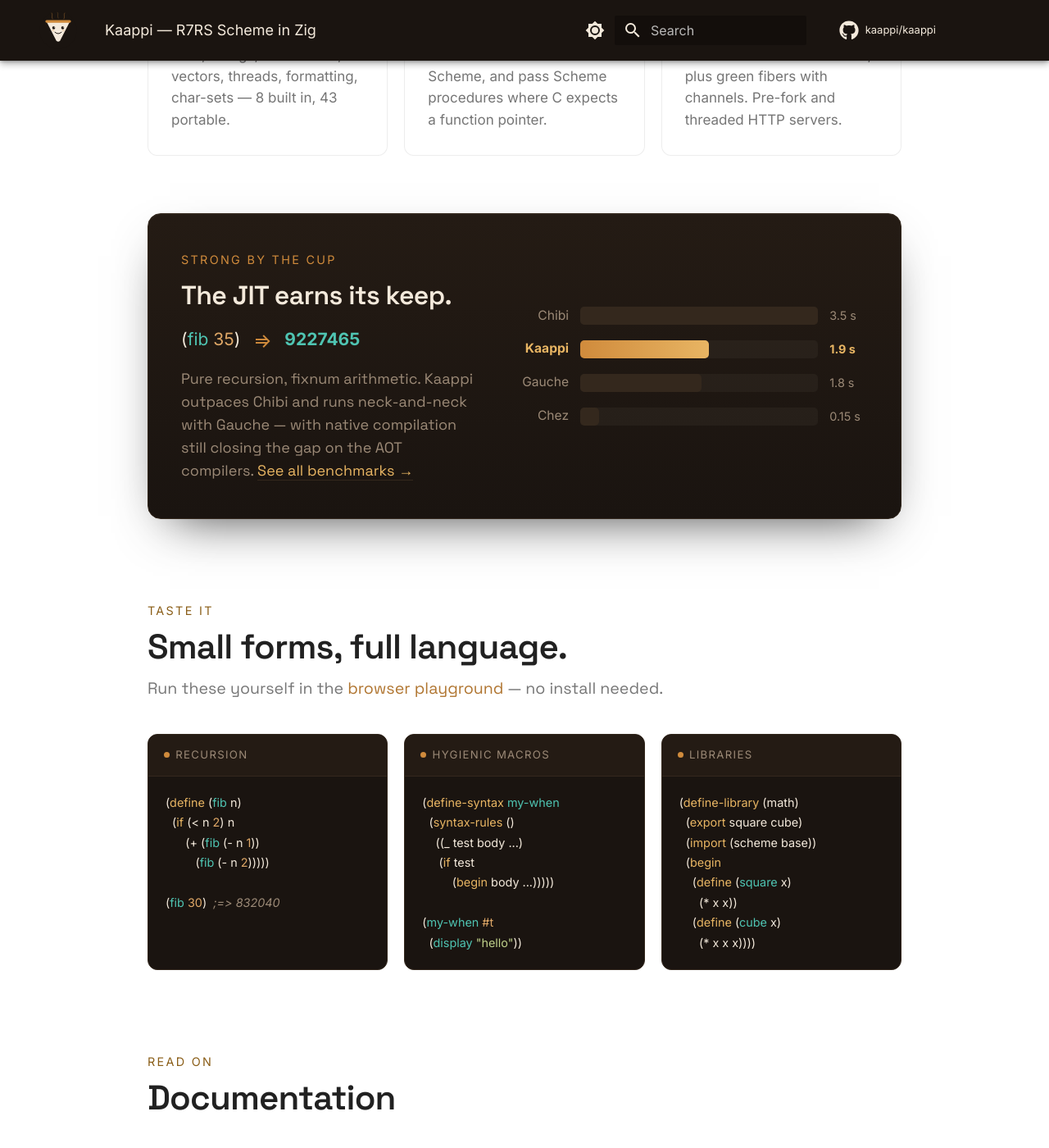
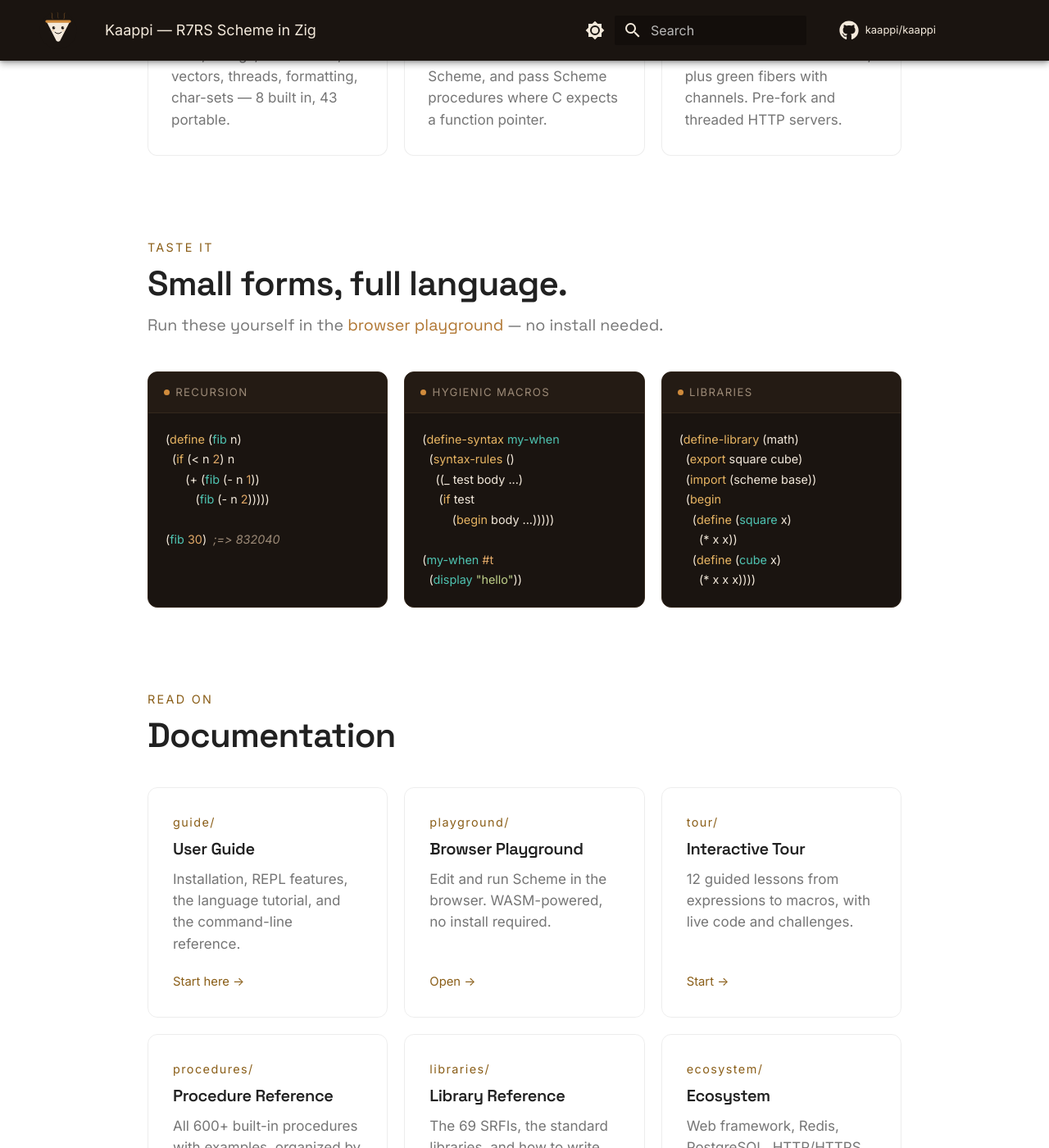
Before and after one commit to kaappi/kaappi.github.io, an MkDocs documentation site: the page built from docs/index.md, in a window 1280 px wide and 1400 px high, scrolled down 1954 px. Shown: the whole window at 82% size. Built offline with MkDocs 1.6.1 and Material for MkDocs 9.7.7, drawn with Linux system fonts in a browser that asks for light colours; comment, search, counter and statistics services are not loaded.

Commit message:
Remove benchmarks section and page
The benchmark comparison was based on unverified numbers and
performance isn't the project's main selling point. The landing
page now flows directly from feature cards to code examples.

Co-Authored-By: Claude Opus 4.6 (1M context) <noreply@anthropic.com>

```diff
--- a/mkdocs.yml
+++ b/mkdocs.yml
@@ -95,7 +95,6 @@ nav:
     - Testing: ecosystem/test.md
     - Logging: ecosystem/log.md
   - Libraries: libraries.md
-  - Benchmarks: benchmarks.md
 
 markdown_extensions:
   - pymdownx.highlight:
--- a/overrides/home.html
+++ b/overrides/home.html
@@ -275,44 +275,6 @@
     border-radius: 4px; color: var(--md-code-fg-color);
   }
 
-  /* ================= PROOF / benchmark ================= */
-  .kp-proof {
-    background: linear-gradient(180deg, var(--kp-roast-2), var(--kp-roast));
-    border: 1px solid var(--kp-roast-3);
-    border-radius: 16px;
-    box-shadow: 0 24px 60px -28px rgba(0,0,0,.8), inset 0 1px 0 rgba(243,233,219,.04);
-    padding: 2.2rem 2rem;
-    display: grid;
-    grid-template-columns: minmax(0, 0.9fr) minmax(0, 1.1fr);
-    gap: 2.2rem;
-    align-items: center;
-  }
-  .kp-proof-lede .kp-kicker { color: var(--kp-brass); }
-  .kp-proof-lede h2 { font-family: var(--kp-disp); color: var(--kp-crema); font-size: 1.6rem; margin: .3rem 0 .7rem; font-weight: 600; letter-spacing: -.02em; }
-  .kp-proof-eval {
-    font-family: var(--kp-mono); font-size: 1.05rem; color: var(--kp-crema);
-    margin-bottom: .9rem;
-  }
-  .kp-proof-eval .kp-arrow { font-size: 1.2rem; margin: 0 .4em; transform: translateY(.12em); display: inline-block; }
-  .kp-proof-lede p { font-family: var(--kp-disp); color: var(--kp-ash); font-size: .9rem; line-height: 1.55; margin: 0; }
-  .kp-proof-lede a { color: var(--kp-brass-2); text-decoration: none; border-bottom: 1px solid var(--kp-roast-3); }
-  .kp-proof-lede a:hover { border-color: var(--kp-brass-2); }
-
-  .kp-bars { display: grid; gap: .8rem; }
-  .kp-bar-row { display: grid; grid-template-columns: 4.6em 1fr 3em; align-items: center; gap: .7rem; font-family: var(--kp-mono); font-size: .78rem; }
-  .kp-bar-name { color: var(--kp-ash); text-align: right; white-space: nowrap; }
-  .kp-bar-name.kp-me { color: var(--kp-brass-2); font-weight: 600; }
-  .kp-bar-track { position: relative; height: 22px; background: rgba(243,233,219,.04); border-radius: 5px; }
-  .kp-bar-fill {
-    height: 100%; border-radius: 5px;
-    background: var(--kp-roast-3);
-    width: var(--w);
-    transition: width .9s cubic-bezier(.2,.7,.2,1);
-  }
-  .kp-bar-val { color: var(--kp-ash); font-size: .72rem; white-space: nowrap; }
-  .kp-bar-row.kp-me .kp-bar-fill { background: linear-gradient(90deg, var(--kp-brass), var(--kp-brass-2)); }
-  .kp-bar-row.kp-me .kp-bar-val { color: var(--kp-brass-2); font-weight: 600; }
-
   /* ================= CODE EXAMPLES (roast panels) ================= */
   .kp-examples { display: grid; grid-template-columns: repeat(3, 1fr); gap: 1rem; }
   .kp-panel {
@@ -362,7 +324,6 @@
   }
   @media (max-width: 820px) {
     .kp-grid, .kp-examples, .kp-docs { grid-template-columns: 1fr; }
-    .kp-proof { grid-template-columns: 1fr; gap: 1.6rem; }
   }
   @media (max-width: 600px) {
     .kp-hero { padding: 3.5rem 1.2rem 3rem; }
@@ -371,8 +332,6 @@
     .kp-eval { grid-template-columns: 1fr; gap: .5rem; padding: 1.25rem 1.25rem 1.4rem; }
     .kp-eval-src, .kp-eval-out { text-align: center; }
     .kp-arrow { transform: rotate(90deg); margin: .15rem auto; }
-    .kp-bar-row { grid-template-columns: 4em 1fr 2.8em; gap: .55rem; }
-    .kp-proof { padding: 1.5rem 1.2rem; }
     .kp-hero-brand { flex-direction: column; gap: .8rem; }
     .kp-eyebrow { text-align: center; }
   }
@@ -492,28 +451,6 @@
     </div>
   </section>
 
-  <!-- ====================== PROOF / BENCHMARK ====================== -->
-  <section class="kp-section kp-section--tight">
-    <div class="kp-proof">
-      <div class="kp-proof-lede">
-        <div class="kp-kicker">Strong by the cup</div>
-        <h2>The JIT earns its keep.</h2>
-        <div class="kp-proof-eval">(<span class="kp-fn">fib</span> <span class="kp-nu">35</span>) <span class="kp-arrow">⇒</span> <span class="kp-val">9227465</span></div>
-        <p>
-          Pure recursion, fixnum arithmetic. Kaappi outpaces Chibi and runs neck-and-neck
-          with Gauche — with native compilation still closing the gap on the AOT compilers.
-          <a href="benchmarks/">See all benchmarks &rarr;</a>
-        </p>
-      </div>
-      <div class="kp-bars" aria-label="fib(35) timing comparison, lower is faster">
-        <div class="kp-bar-row"><span class="kp-bar-name">Chibi</span><div class="kp-bar-track"><div class="kp-bar-fill" style="--w:100%"></div></div><span class="kp-bar-val">3.5 s</span></div>
-        <div class="kp-bar-row kp-me"><span class="kp-bar-name kp-me">Kaappi</span><div class="kp-bar-track"><div class="kp-bar-fill" style="--w:54%"></div></div><span class="kp-bar-val">1.9 s</span></div>
-        <div class="kp-bar-row"><span class="kp-bar-name">Gauche</span><div class="kp-bar-track"><div class="kp-bar-fill" style="--w:51%"></div></div><span class="kp-bar-val">1.8 s</span></div>
-        <div class="kp-bar-row"><span class="kp-bar-name">Chez</span><div class="kp-bar-track"><div class="kp-bar-fill" style="--w:8%"></div></div><span class="kp-bar-val">0.15 s</span></div>
-      </div>
-    </div>
-  </section>
-
   <!-- ====================== CODE EXAMPLES ====================== -->
   <section class="kp-section">
     <div class="kp-shead">
```
Also changed, not shown: docs/benchmarks.md (deleted, +0 -129 lines).
